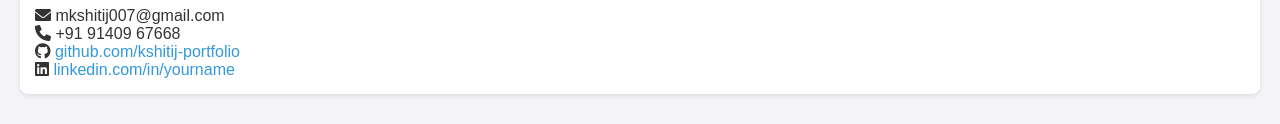
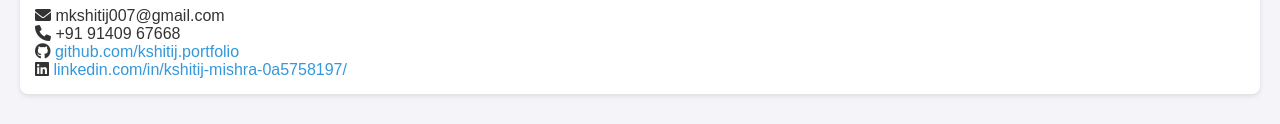
Before and after one commit to KshitijMishra1418/kshitij.portfolio, a plain HTML site: page index.html in a window 1280 px wide. Shown: the part 937-1061 px from the top of the page. Drawn offline with Linux system fonts and the light colour scheme.

Commit message:
Update index.html

```diff
--- a/index.html
+++ b/index.html
@@ -55,8 +55,8 @@
     <h2>Contact</h2>
     <p><i class="fas fa-envelope"></i> mkshitij007@gmail.com</p>
     <p><i class="fas fa-phone"></i> +91 91409 67668</p>
-    <p><i class="fab fa-github"></i> <a href="https://github.com/kshitij-portfolio">github.com/kshitij-portfolio</a></p>
-    <p><i class="fab fa-linkedin"></i> <a href="https://linkedin.com/in/yourname">linkedin.com/in/yourname</a></p>
+    <p><i class="fab fa-github"></i> <a href="https://github.com/kshitij-portfolio">github.com/kshitij.portfolio</a></p>
+    <p><i class="fab fa-linkedin"></i> <a href="https://linkedin.com/in/yourname">linkedin.com/in/kshitij-mishra-0a5758197/</a></p>
   </section>
 
   <footer>
```
